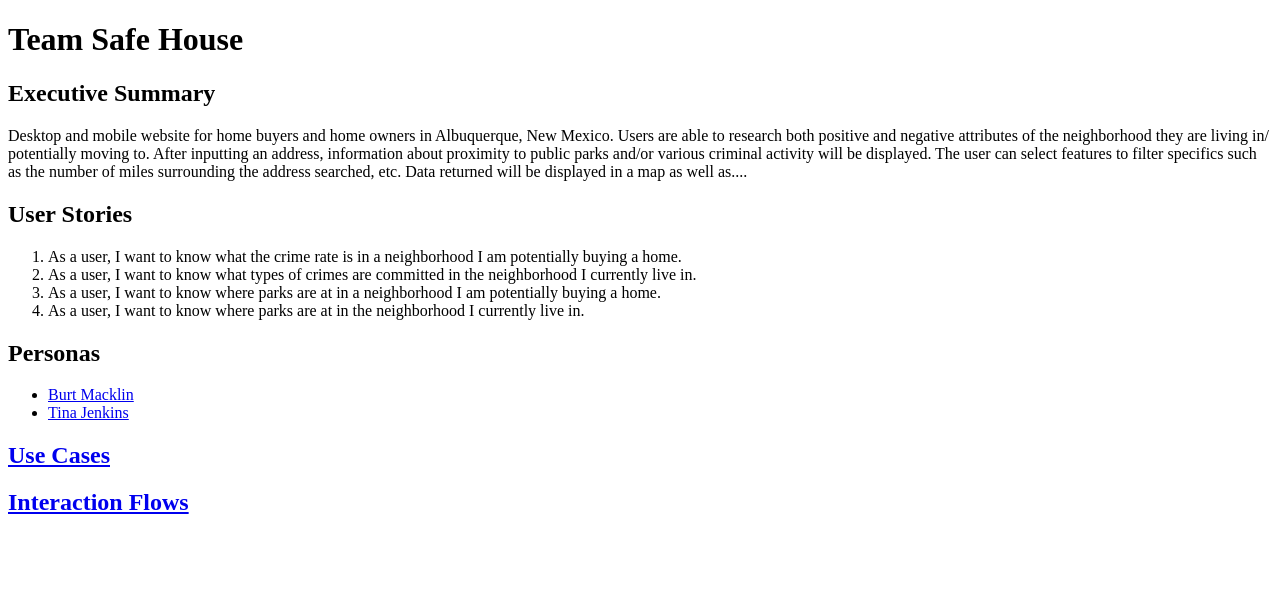
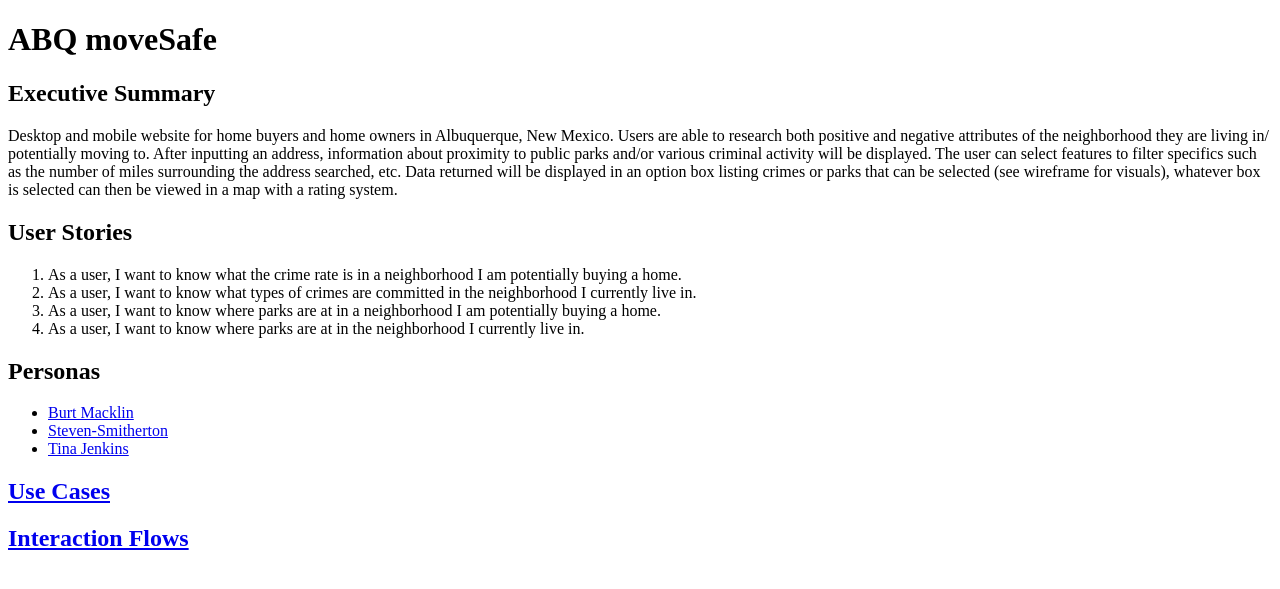
Before and after one commit to josephrohrer/abquery, a PHP site: page / in a window 1280 px wide. Shown: the top 589 px of the page. Run offline with PHP 8.4, Linux system fonts and the light colour scheme.

Commit message:
Commit index.php / updated persona links

```diff
--- a/epic/index.php
+++ b/epic/index.php
@@ -2,15 +2,15 @@
 <html lang="en">
 	<head>
 		<meta charset="utf-8"/>
-		<title>Team safeHouse</title>
+		<title>ABQ moveSafe</title>
 	</head>
 	<body>
 		<header>
-			<h1>Team Safe House</h1>
+			<h1>ABQ moveSafe</h1>
 		</header>
 		<main>
 			<h2>Executive Summary</h2>
-				<p>Desktop and mobile website for home buyers and home owners in Albuquerque, New Mexico. Users are able to research both positive and negative attributes of the neighborhood they are living in/ potentially moving to. After inputting an address,  information about proximity to public parks and/or various criminal activity will be displayed. The user can select features to filter specifics such as the number of miles surrounding the address searched, etc. Data returned will be displayed in a map as well as.... 		</p>
+				<p>Desktop and mobile website for home buyers and home owners in Albuquerque, New Mexico. Users are able to research both positive and negative attributes of the neighborhood they are living in/ potentially moving to. After inputting an address,  information about proximity to public parks and/or various criminal activity will be displayed. The user can select features to filter specifics such as the number of miles surrounding the address searched, etc. Data returned will be displayed in an option box listing crimes or parks that can be selected (see wireframe for visuals), whatever box is selected can then be viewed in a map with a rating system.</p>
 			<h2>User Stories</h2>
 				<ol>
 					<li>As a user, I want to know what the crime rate is in a neighborhood I am potentially buying a home.</li>
@@ -21,6 +21,7 @@
 			<h2>Personas</h2>
 				<ul>
 					<li><a href="burt-macklin.php">Burt Macklin</a></li>
+					<li><a href="steven-smtiherton.php">Steven-Smitherton</a></li>
 					<li><a href="tina-jenkins.php">Tina Jenkins</a></li>
 				</ul>
 					<h2><a href="use-cases.php">Use Cases</a></h2>
```
